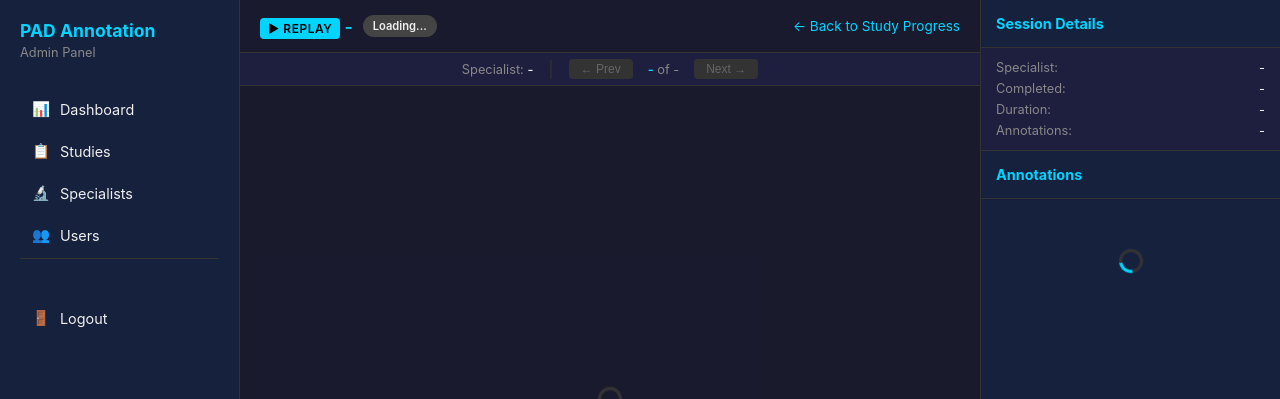
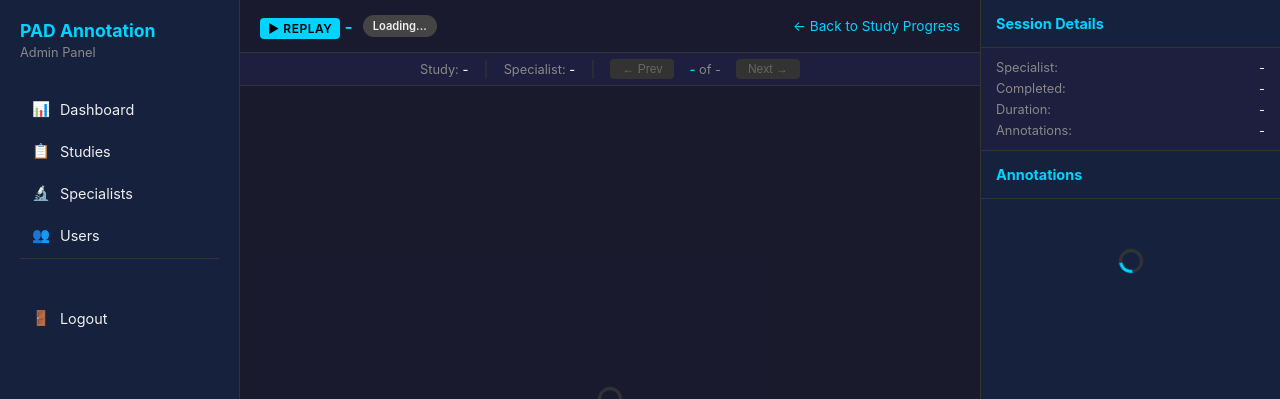
Before and after one commit to psaboia/pad-salience-annotations, a FastAPI app: template frontend/templates/admin/session_replay.html in a window 1280 px wide. Shown: the top 399 px of the page. Run offline with FastAPI, Linux system fonts and the light colour scheme; the template is opened without the code that fills it, so the values that code supplies are empty.

Commit message:
feat(replay): add study name to navigation bar

```diff
--- a/frontend/templates/admin/session_replay.html
+++ b/frontend/templates/admin/session_replay.html
@@ -151,15 +151,16 @@
         font-weight: 600;
     }
 
+    .nav-study,
     .nav-specialist {
         font-size: 0.8rem;
     }
 
-    .nav-specialist-label {
+    .nav-label {
         color: var(--text-muted);
     }
 
-    .nav-specialist-name {
+    .nav-value {
         color: var(--text-color);
         font-weight: 500;
     }
@@ -559,9 +560,14 @@
         </div>
 
         <div class="session-navigation" id="sessionNavigation">
+            <span class="nav-study">
+                <span class="nav-label">Study:</span>
+                <span class="nav-value" id="navStudyName">-</span>
+            </span>
+            <span class="nav-divider">|</span>
             <span class="nav-specialist">
-                <span class="nav-specialist-label">Specialist:</span>
-                <span class="nav-specialist-name" id="navSpecialistName">-</span>
+                <span class="nav-label">Specialist:</span>
+                <span class="nav-value" id="navSpecialistName">-</span>
             </span>
             <span class="nav-divider">|</span>
             <button class="nav-btn" id="prevBtn" onclick="navigateToPrevious()" disabled>
@@ -1054,6 +1060,7 @@
         const nav = replayData.navigation;
         if (!nav) return;
 
+        document.getElementById('navStudyName').textContent = replayData.study.name;
         document.getElementById('navSpecialistName').textContent = replayData.specialist.name;
         document.getElementById('navCurrent').textContent = nav.current_index;
         document.getElementById('navTotal').textContent = nav.total_sessions;
```
Also changed, not shown: app/routers/admin.py (+6 -1 lines).
